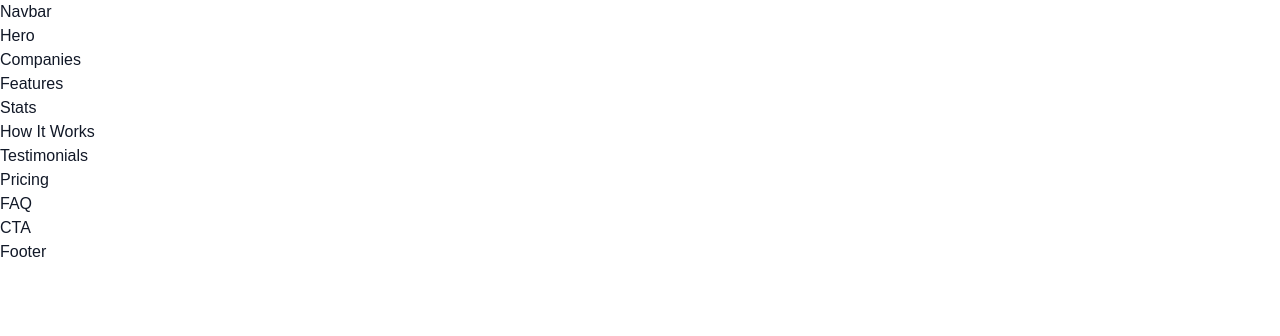
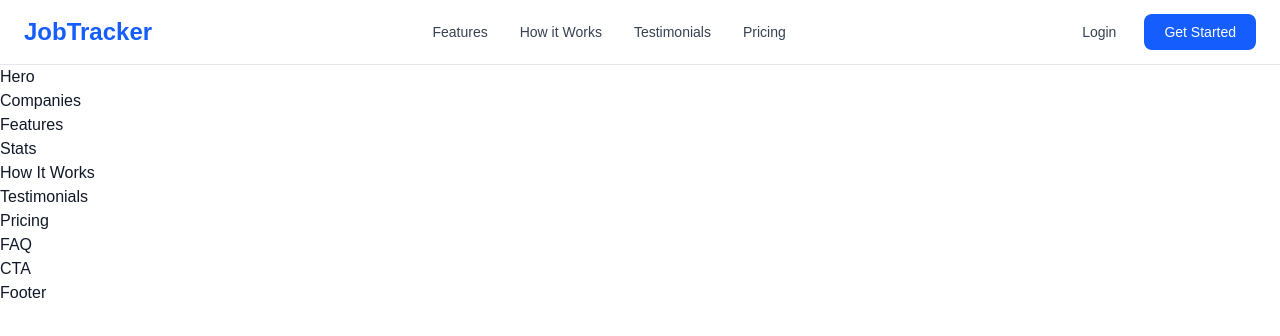
Before and after one commit to Danny-77-bot/job-application-tracker, a Next.js app: page / in a window 1280 px wide. Shown: the top 336 px of the page. Built offline with nearby package versions, Linux system fonts and the light colour scheme.

Commit message:
feat: add responsive landing page navbar

```diff
--- a/components/landing/Navbar.tsx
+++ b/components/landing/Navbar.tsx
@@ -1,3 +1,85 @@
+"use client";
+
+import { useState } from "react";
+import { Menu, X } from "lucide-react";
+
+const navLinks = [
+  { name: "Features", href: "#features" },
+  { name: "How it Works", href: "#how-it-works" },
+  { name: "Testimonials", href: "#testimonials" },
+  { name: "Pricing", href: "#pricing" },
+];
+
 export default function Navbar() {
-  return <div>Navbar</div>;
+  const [isOpen, setIsOpen] = useState(false);
+
+  return (
+    <header className="sticky top-0 z-50 border-b border-gray-200 bg-white/80 backdrop-blur">
+      <nav className="mx-auto flex h-16 max-w-7xl items-center justify-between px-6">
+        {/* Logo */}
+        <a href="/" className="text-2xl font-bold text-blue-600">
+          JobTracker
+        </a>
+
+        {/* Desktop Navigation */}
+        <div className="hidden items-center gap-8 md:flex">
+          {navLinks.map((link) => (
+            <a
+              key={link.name}
+              href={link.href}
+              className="text-sm font-medium text-gray-700 transition hover:text-blue-600"
+            >
+              {link.name}
+            </a>
+          ))}
+        </div>
+
+        {/* Desktop Buttons */}
+        <div className="hidden items-center gap-3 md:flex">
+          <button className="rounded-lg px-4 py-2 text-sm font-medium text-gray-700 transition hover:bg-gray-100">
+            Login
+          </button>
+
+          <button className="rounded-lg bg-blue-600 px-5 py-2 text-sm font-medium text-white transition hover:bg-blue-700">
+            Get Started
+          </button>
+        </div>
+
+        {/* Mobile Menu Button */}
+        <button
+          className="md:hidden"
+          onClick={() => setIsOpen(!isOpen)}
+          aria-label="Toggle Menu"
+        >
+          {isOpen ? <X size={28} /> : <Menu size={28} />}
+        </button>
+      </nav>
+
+      {/* Mobile Menu */}
+      {isOpen && (
+        <div className="border-t border-gray-200 bg-white md:hidden">
+          <div className="flex flex-col px-6 py-4">
+            {navLinks.map((link) => (
+              <a
+                key={link.name}
+                href={link.href}
+                className="py-3 text-gray-700 hover:text-blue-600"
+                onClick={() => setIsOpen(false)}
+              >
+                {link.name}
+              </a>
+            ))}
+
+            <button className="mt-4 rounded-lg border border-gray-300 py-2">
+              Login
+            </button>
+
+            <button className="mt-3 rounded-lg bg-blue-600 py-2 text-white hover:bg-blue-700">
+              Get Started
+            </button>
+          </div>
+        </div>
+      )}
+    </header>
+  );
 }
```
